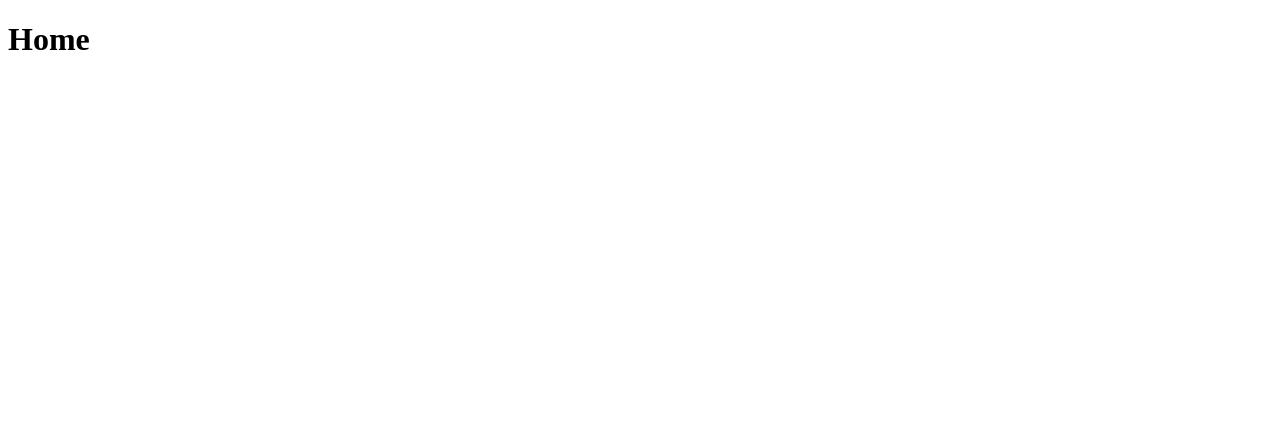
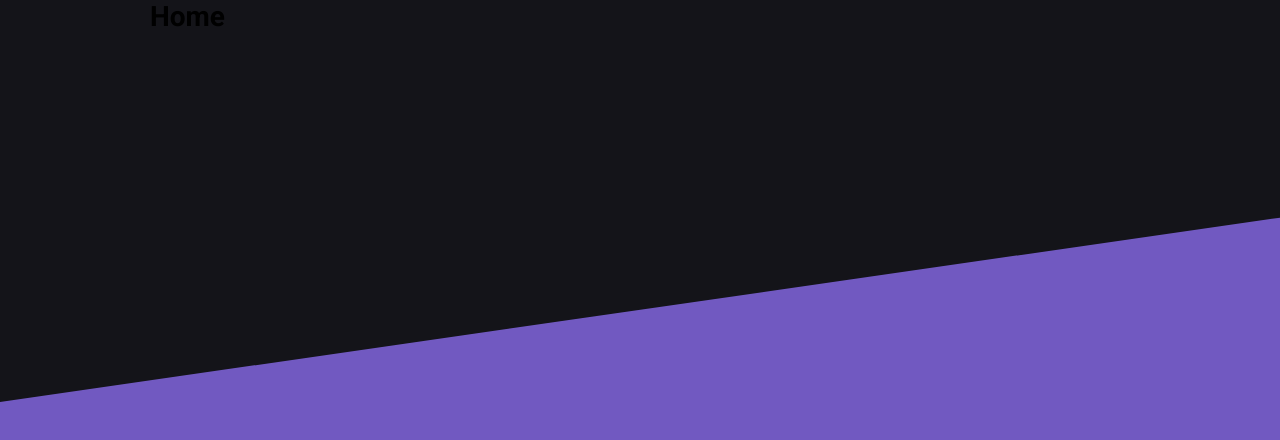
Before and after one commit to Johnny-Saraiva/flux-redux, a React (Create React App) app: page / in a window 1280 px wide. Shown: the top 440 px of the page. Built offline with nearby package versions, Linux system fonts and the light colour scheme; the HTML template or start-up script is replaced by a standard one.

Commit message:
Configure Global styles

```diff
--- a/package.json
+++ b/package.json
@@ -10,6 +10,7 @@
     "react-dom": "^17.0.1",
     "react-router-dom": "^5.2.0",
     "react-scripts": "4.0.1",
+    "styled-components": "^5.2.1",
     "web-vitals": "^0.2.4"
   },
   "scripts": {
--- a/public/index.html
+++ b/public/index.html
@@ -10,6 +10,7 @@
       content="Web site created using create-react-app"
     />
     <link rel="apple-touch-icon" href="%PUBLIC_URL%/logo192.png" />
+    <link href="https://fonts.googleapis.com/css2?family=Roboto:wght@400;700&display=swap" rel="stylesheet">
 
     <title>Rocketshoes</title>
   </head>
--- a/src/App.js
+++ b/src/App.js
@@ -2,11 +2,13 @@ import React from 'react';
 import { BrowserRouter } from 'react-router-dom';
 
 import Routes from './routes';
+import GlobalStyles from './styles/global';
 
 function App() {
   return (
     <BrowserRouter>
       <Routes />
+      <GlobalStyles />
     </BrowserRouter>
   );
 }
--- /dev/null
+++ b/src/styles/global.js
@@ -0,0 +1,36 @@
+import { createGlobalStyle } from 'styled-components';
+
+import background from '../assets/images/background-image.svg';
+
+export default createGlobalStyle`
+  * {
+    margin: 0;
+    padding: 0;
+    outline: 0;
+    box-sizing: border-box;
+  }
+
+  body {
+    background: #7159c1 url(${background}) no-repeat center top;
+    -webkit-font-smoothing: antialiased;
+  }
+
+  html {
+    font-size: 62.5%;
+  }
+
+  body, input, button {
+    font-size: 1.4rem;
+    font-family: Roboto, sans-serif;
+  }
+
+  #root {
+    max-width: 102rem;
+    margin: 0 auto;
+    padding: 0 2rem 5rem;
+  }
+
+  button {
+    cursor: pointer;
+  }
+`;
```
Also changed, not shown: src/assets/images/background-image.svg (added), 1 other file (tests, documents, lock files or other folders).
